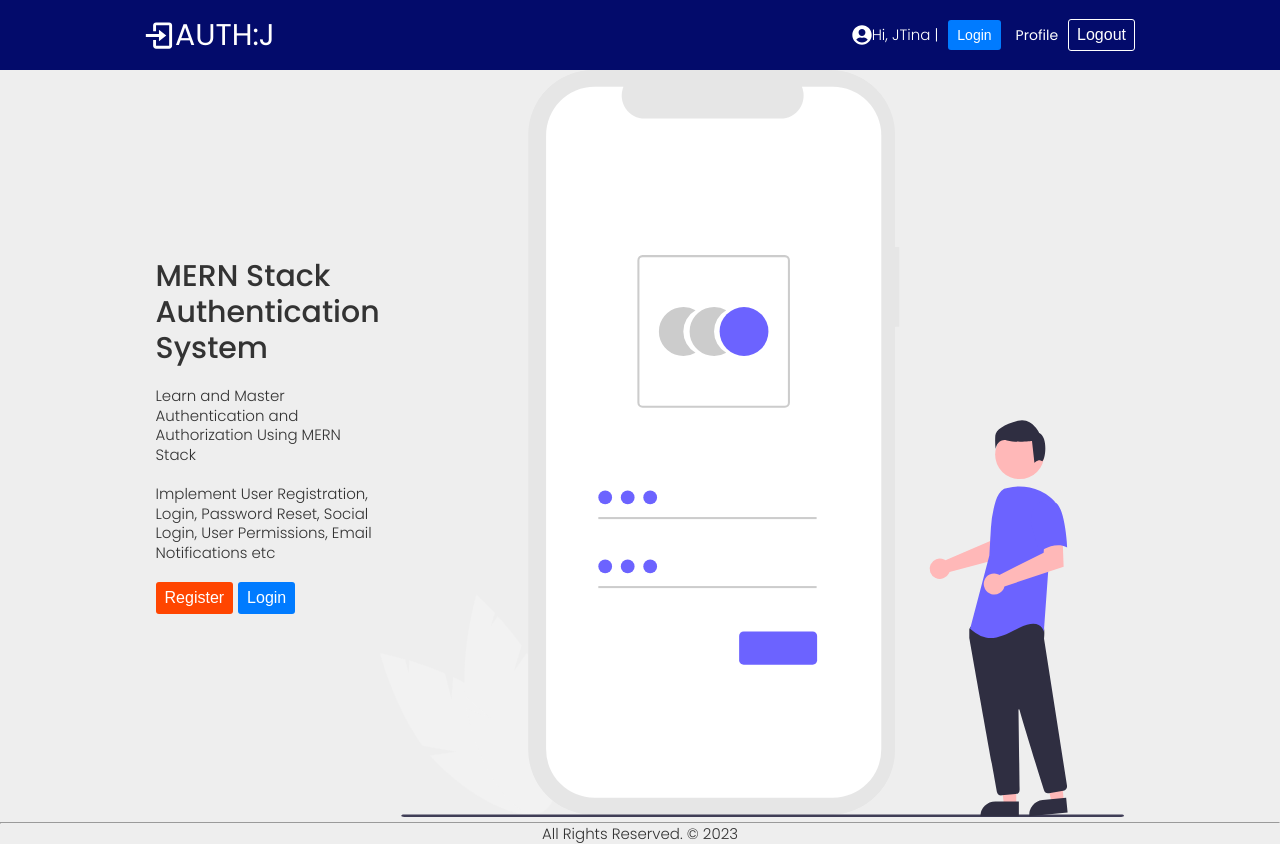
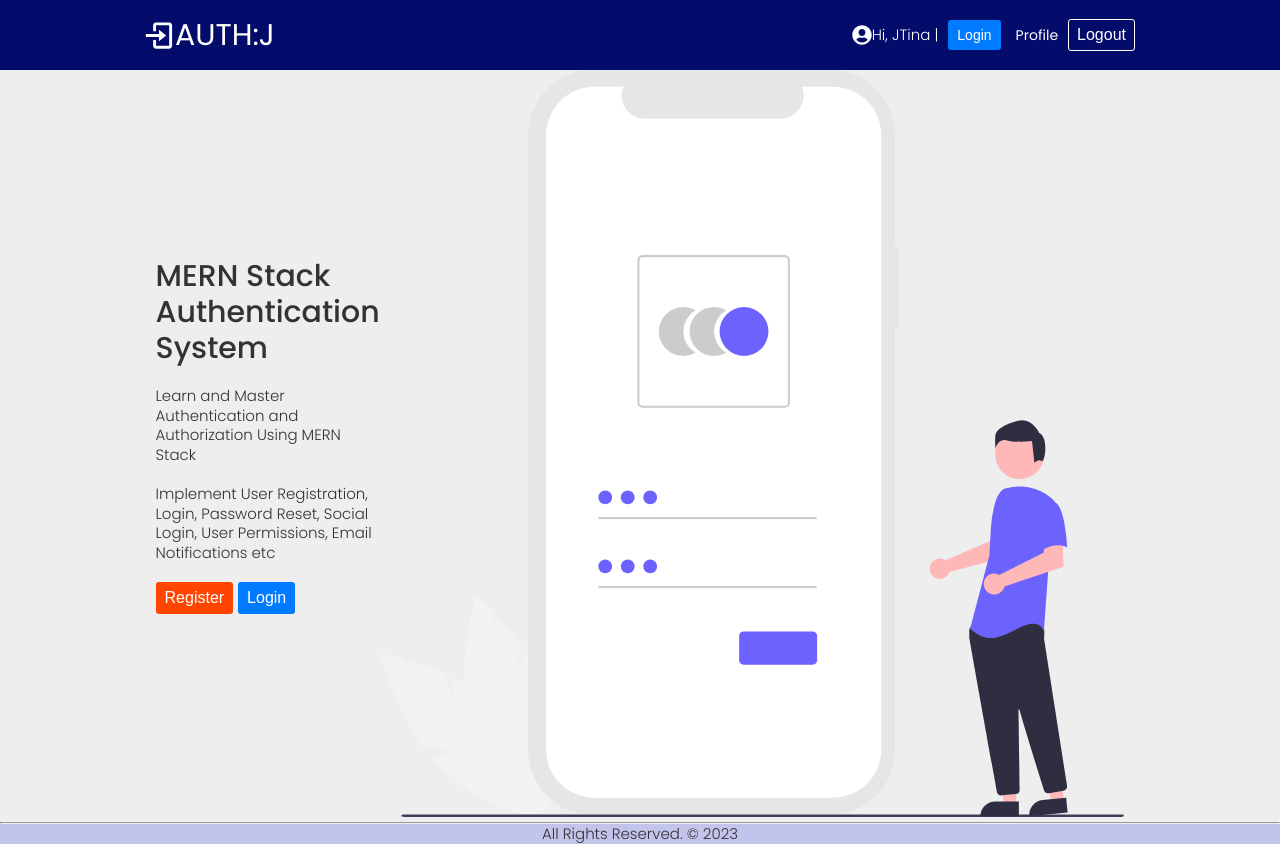
Before and after one commit to Justina177/Mern-Stack-Authentication, a React (Create React App) app: page / in a window 1280 px wide. Built offline with nearby package versions, Linux system fonts and the light colour scheme.

Commit message:
added Layout component and wraped the Home component in it

```diff
--- a/src/App.js
+++ b/src/App.js
@@ -1,6 +1,7 @@
 // import { Routes } from 'react-router-dom';
 import { BrowserRouter, Routes, Route } from 'react-router-dom';
 import './App.css';
+import Layout from './components/layout/Layout'
 import Home from './pages/home/Home';
 import Auth from './pages/auth/Auth';
 function App() {
@@ -8,7 +9,11 @@
    <>
    <BrowserRouter>
    <Routes>
-     <Route path="/" element={<Home />} />
+     <Route path="/" element={
+     <Layout>
+        <Home />
+     </Layout>
+    } />
      <Route path="/auth" element={<Auth />} />
    </Routes>
    </BrowserRouter>
--- a/src/components/footer/Footer.jsx
+++ b/src/components/footer/Footer.jsx
@@ -1,15 +1,15 @@
 import React from 'react';
-import './Fotter.scss';
+import './Footer.scss';
 
 const Footer = () => {
   return (
-    <>
+    <div className="footer">
     <hr className="--color-dark" />
     <div className="--flex-center --py--bg-grey">
         <p>All Rights Reserved. &copy; 2023</p>
     </div>
 
-    </>
+    </div>
   )
 }
 
--- /dev/null
+++ b/src/components/footer/Footer.scss
@@ -0,0 +1,3 @@
+.footer {
+    background-color: #c2c4eb;
+}
--- /dev/null
+++ b/src/components/layout/Layout.jsx
@@ -0,0 +1,18 @@
+import React from 'react';
+import Header from '../header/Header';
+import Footer from '../footer/Footer';
+
+const Layout = ({children}) => {
+  return (
+    <>
+        <Header />
+        <div className="--pad" style={{ minHeight: "80vh" }}>
+            {children}
+        </div>
+
+        <Footer />
+    </>
+  )
+}
+
+export default Layout
--- a/src/pages/section/Section.jsx
+++ b/src/components/section/Section.jsx
@@ -4,7 +4,7 @@
 
 const Section = () => {
   return (
-    <div>
+    <div className="section">
         <section className="container hero">
             <div className="hero-text">
                 <h2>MERN Stack Authentication System</h2>
--- a/src/pages/home/Home.jsx
+++ b/src/pages/home/Home.jsx
@@ -1,15 +1,10 @@
-import React from 'react'
-import Footer from '../../components/footer/Footer'
-import Header from '../../components/header/Header'
-import Section from '../section/Section'
+import React from 'react';
+import Section from '../../components/section/Section'
 
 const Home = () => {
   return (
     <div>
-        <Header />
         <Section />
-        <Footer />
-
     </div>
   )
 }
```
Also changed, not shown: src/components/footer/Fotter.scss (deleted), src/components/section/Section.scss (renamed from src/pages/section/Section.scss).
